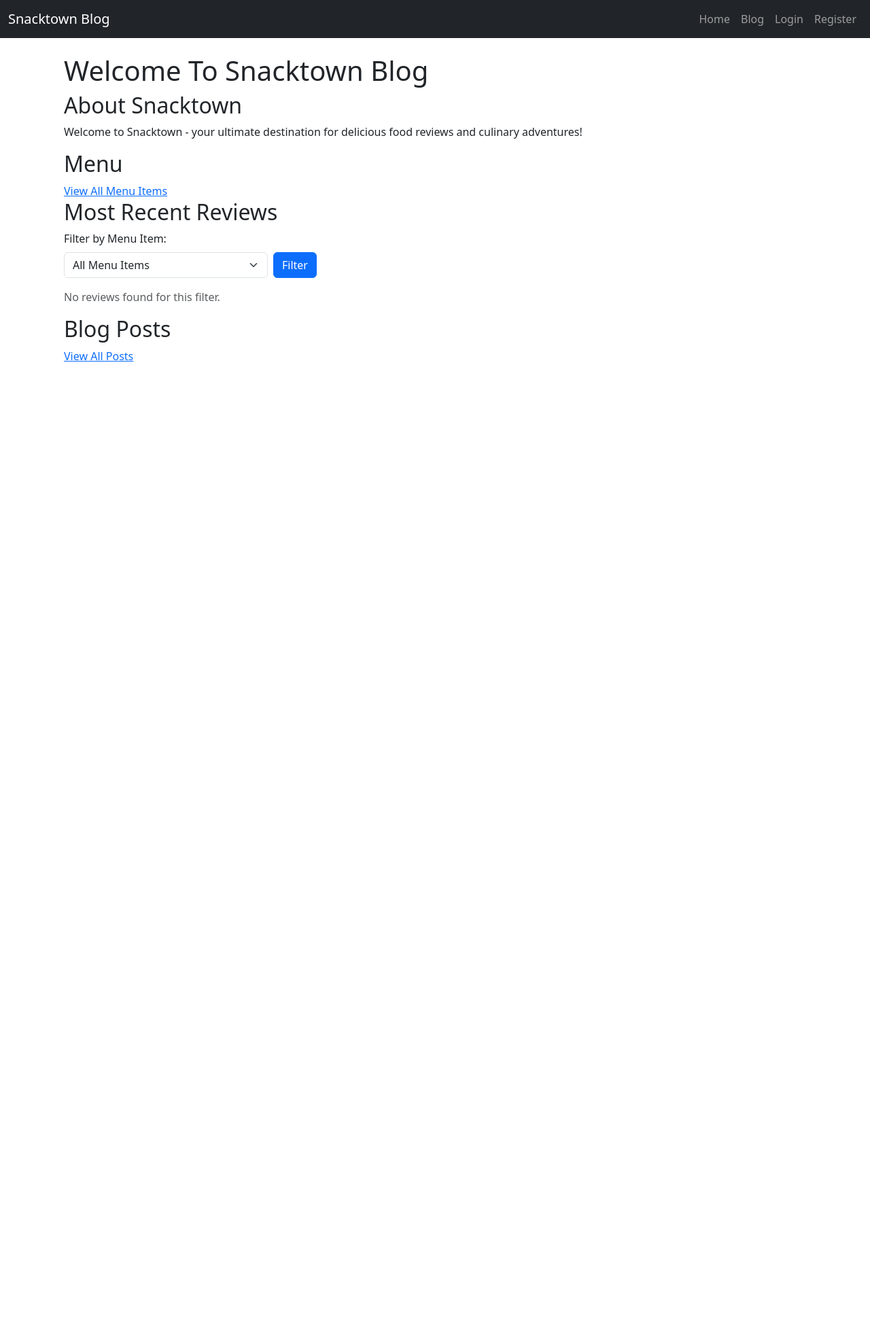
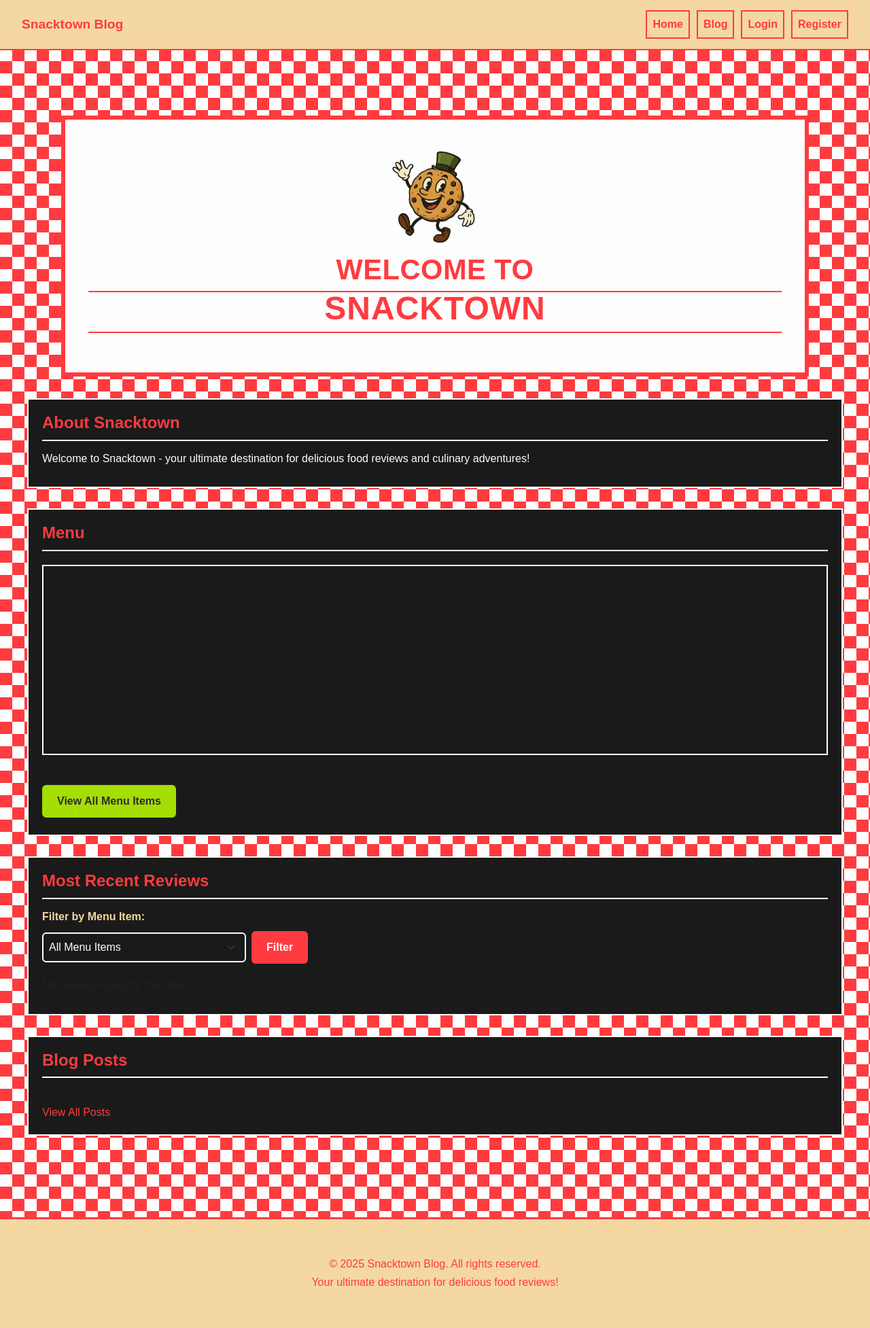
Before and after one commit to algardiner96-wq/snacktown-blog, a Django app: page / in a window 1280 px wide. Shown: the whole page at 68% size. Before the commit the page ends 532 px from the top, so only its background shows below. Run offline with Django 4.2, Linux system fonts and the light colour scheme; data that the repository does not hold is empty.

Commit message:
Add styling, favicon, background checks  and about banner with mascot

```diff
--- /dev/null
+++ b/blog/static/css/style.css
@@ -0,0 +1,595 @@
+/* Snacktown Color Palette */
+:root {
+    --primary: #FF3B3F;      /* Grease Red */
+    --secondary: #A4DE02;    /* Pickle Green */
+    --accent: #F5D7A1;       /* Mayo Accent */
+    --background: #2E2E2E;   /* Smoke */
+    --text: #FDFDFD;         /* Mayo White */
+    --dark-accent: #1a1a1a;  /* Darker smoke */
+}
+
+/* General Styles */
+* {
+    margin: 0;
+    padding: 0;
+    box-sizing: border-box;
+}
+
+body {
+    background-color: var(--text);
+    background-image:
+        linear-gradient(45deg,
+            var(--primary) 25%,
+            transparent 25%,
+            transparent 75%,
+            var(--primary) 75%,
+            var(--primary)),
+        linear-gradient(45deg,
+            var(--primary) 25%,
+            transparent 25%,
+            transparent 75%,
+            var(--primary) 75%,
+            var(--primary));
+    background-size: 36px 36px; /* full-page checkerboard */
+    background-position: 0 0, 18px 18px; /* offset to form alternating squares */
+    background-repeat: repeat, repeat;
+    color: var(--background);
+    font-family: Arial, sans-serif;
+    line-height: 1.4;
+}
+
+.container {
+    max-width: 100%;
+    padding: 20px;
+}
+
+/* Typography */
+h1 {
+    font-size: 2em;
+    font-weight: bold;
+    margin: 20px 0;
+    border-bottom: 2px solid var(--primary);
+    padding-bottom: 10px;
+    color: var(--primary);
+}
+
+h2 {
+    font-size: 1.5em;
+    font-weight: bold;
+    margin: 20px 0 15px 0;
+    border-bottom: 2px solid var(--primary);
+    padding-bottom: 10px;
+    color: var(--primary);
+}
+
+h3 {
+    font-size: 1.1em;
+    font-weight: bold;
+    margin: 10px 0;
+    color: var(--primary);
+}
+
+p {
+    margin-bottom: 10px;
+}
+
+a {
+    color: var(--primary);
+    text-decoration: none;
+}
+
+a:hover {
+    color: var(--secondary);
+    text-decoration: underline;
+}
+
+/* Navbar */
+.navbar {
+    border-bottom: 2px solid var(--primary) !important;
+    padding: 15px 20px;
+    background-color: var(--accent) !important;
+    display: flex;
+    justify-content: space-between;
+    align-items: center;
+    gap: 20px;
+}
+
+.navbar-brand {
+    font-weight: bold;
+    font-size: 1.2em;
+    color: var(--primary) !important;
+}
+
+.navbar-nav {
+    display: flex;
+    gap: 10px;
+    flex-wrap: wrap;
+}
+
+.nav-link {
+    border: 2px solid var(--primary) !important;
+    padding: 8px 15px;
+    color: var(--primary) !important;
+    text-decoration: none;
+    font-weight: bold;
+    display: inline-block;
+}
+
+.nav-link:hover {
+    background-color: var(--secondary) !important;
+    color: var(--background) !important;
+    border-color: var(--secondary) !important;
+}
+
+/* Sections */
+section {
+    margin: 30px 0;
+    padding: 20px;
+    border: 2px solid var(--text);
+    background-color: var(--dark-accent);
+}
+
+section h2 {
+    margin-top: 0;
+    border-color: var(--text);
+}
+
+/* Menu Items Grid */
+.menu-items {
+    display: flex;
+    justify-content: space-around;
+    align-items: center;
+    gap: 20px;
+    margin: 20px 0;
+    flex-wrap: wrap;
+}
+
+.menu-item {
+    border: 3px solid var(--text);
+    width: 120px;
+    height: 120px;
+    display: flex;
+    flex-direction: column;
+    align-items: center;
+    justify-content: center;
+    text-align: center;
+    background-color: var(--dark-accent);
+    padding: 10px;
+}
+
+.menu-item h3 {
+    margin: 0;
+    font-size: 0.9em;
+    color: var(--secondary);
+}
+
+.menu-item p {
+    font-size: 0.85em;
+    margin: 5px 0 0 0;
+    display: none;
+}
+
+.menu-item a {
+    display: none;
+}
+
+/* Carousel */
+.carousel-controls {
+    display: none;
+}
+
+.menu-carousel {
+    display: flex;
+    flex-direction: row;
+    overflow-x: auto;
+    overflow-y: hidden;
+    scroll-behavior: smooth;
+    margin: 20px 0;
+    min-height: 280px;
+    border: 2px solid var(--text);
+    background-color: var(--dark-accent);
+    padding: 20px;
+}
+
+.carousel-item {
+    flex: 0 0 180px;
+    margin-right: 20px;
+    display: block;
+}
+
+.carousel-item:last-child {
+    margin-right: 0;
+}
+
+.menu-item-card {
+    border: 3px solid var(--text);
+    width: 180px;
+    min-height: 250px;
+    background-color: var(--dark-accent);
+    cursor: pointer;
+    display: block;
+}
+
+.menu-item-image {
+    width: 180px;
+    height: 180px;
+    object-fit: cover;
+    border-bottom: 2px solid var(--text);
+    display: block;
+}
+
+.menu-item-image-placeholder {
+    width: 100%;
+    height: 180px;
+    display: flex;
+    align-items: center;
+    justify-content: center;
+    background-color: var(--text);
+    color: var(--background);
+    font-weight: bold;
+    border-bottom: 2px solid var(--text);
+    flex-shrink: 0;
+}
+
+.menu-item-name {
+    padding: 12px;
+    margin: 0;
+    font-size: 0.95em;
+    color: var(--primary);
+    border-bottom: 1px solid var(--text);
+    cursor: pointer;
+    text-align: center;
+    font-weight: bold;
+    background-color: var(--dark-accent);
+}
+
+.menu-item-name:hover {
+    background-color: var(--secondary);
+    color: var(--background);
+}
+
+/* Welcome banner */
+.welcome-banner {
+    display: grid;
+    grid-template-rows: auto auto auto;
+    align-items: center;
+    justify-items: center;
+    gap: 0.5rem;
+    margin: 2rem auto;
+    background: var(--text);
+    border: 6px solid var(--primary);
+    padding: 18px;
+    max-width: 1100px;
+}
+.checker {
+    width: 100%;
+    max-width: 900px;
+    height: 24px;
+    display: none; /* hide checker bars entirely */
+}
+.checker-top,
+.checker-bottom {
+    display: none;
+}
+.welcome-content {
+    text-align: center;
+    background: var(--text);
+    border: none; /* remove inner red box */
+    padding: 1.5rem 1rem;
+    width: 100%;
+}
+.welcome-content .mascot {
+    height: 150px;
+    width: auto;
+    display: inline-block;
+    margin-bottom: 8px;
+}
+.welcome-title {
+    margin: 0;
+    line-height: 1;
+    color: var(--primary);
+    font-size: 2.6rem;
+    letter-spacing: 0.5px;
+}
+.welcome-title.strong {
+    font-weight: 800;
+    font-size: 3rem;
+    letter-spacing: 1px;
+}
+
+/* About section text color per request */
+.about .about-text {
+    color: var(--text); /* mayo white text */
+}
+
+.menu-item-description {
+    padding: 10px;
+    background-color: var(--dark-accent);
+    color: var(--text);
+    flex-grow: 1;
+}
+
+.menu-item-description p {
+    font-size: 0.85em;
+    margin-bottom: 10px;
+}
+
+.menu-item-description .btn {
+    font-size: 0.85em;
+    padding: 6px 12px;
+}
+
+/* Reviews */
+.recent-reviews {
+    margin: 30px 0;
+}
+
+.review {
+    border: 2px solid var(--text);
+    padding: 15px;
+    margin: 15px 0;
+    background-color: var(--dark-accent);
+}
+
+.review p {
+    margin: 5px 0;
+    color: var(--text);
+}
+
+.review small {
+    color: var(--accent);
+}
+
+/* Blog Posts Grid */
+.posts-grid {
+    display: grid;
+    grid-template-columns: repeat(auto-fit, minmax(300px, 1fr));
+    gap: 20px;
+    margin: 20px 0;
+}
+
+.blog-post {
+    border: 3px solid var(--text);
+    padding: 15px;
+    background-color: var(--dark-accent);
+    min-height: 200px;
+    display: flex;
+    flex-direction: column;
+}
+
+.blog-post h3 {
+    margin-top: 0;
+    border-bottom: 1px solid var(--text);
+    padding-bottom: 10px;
+    color: var(--primary);
+}
+
+.blog-post p {
+    flex-grow: 1;
+    margin-bottom: 10px;
+    color: var(--text);
+}
+
+.blog-post a {
+    align-self: flex-start;
+    font-weight: bold;
+    color: var(--primary);
+}
+
+/* Buttons */
+.btn {
+    border: 2px solid var(--text);
+    padding: 10px 20px;
+    font-weight: bold;
+    cursor: pointer;
+    display: inline-block;
+    text-decoration: none;
+    margin: 5px 5px 5px 0;
+    font-size: 1em;
+}
+
+.btn-primary {
+    background-color: var(--primary);
+    color: white;
+    border-color: var(--primary);
+}
+
+.btn-primary:hover {
+    background-color: var(--accent);
+    border-color: var(--accent);
+    color: var(--background);
+}
+
+.btn-secondary {
+    background-color: var(--secondary);
+    color: var(--background);
+    border-color: var(--secondary);
+}
+
+.btn-secondary:hover {
+    background-color: var(--accent);
+    border-color: var(--accent);
+    color: var(--background);
+}
+
+.btn-danger {
+    background-color: var(--primary);
+    color: white;
+    border-color: var(--primary);
+}
+
+.btn-danger:hover {
+    background-color: var(--accent);
+    border-color: var(--accent);
+}
+
+/* Forms */
+.form-control,
+.form-select {
+    border: 2px solid var(--text);
+    padding: 8px;
+    font-family: Arial, sans-serif;
+    font-size: 1em;
+    background-color: var(--dark-accent);
+    color: var(--text);
+}
+
+.form-control:focus,
+.form-select:focus {
+    outline: none;
+    border-color: var(--primary);
+    box-shadow: 0 0 5px rgba(255, 59, 63, 0.5);
+}
+
+.form-label {
+    display: block;
+    font-weight: bold;
+    margin-bottom: 5px;
+    color: var(--accent);
+}
+
+.mb-3 {
+    margin-bottom: 20px;
+}
+
+.d-flex {
+    display: flex;
+    gap: 10px;
+    flex-wrap: wrap;
+    align-items: center;
+}
+
+.gap-2 {
+    gap: 10px;
+}
+
+/* Cards */
+.card {
+    border: 2px solid var(--text);
+    padding: 20px;
+    background-color: var(--dark-accent);
+    margin-bottom: 20px;
+}
+
+.card-img-top {
+    border: 2px solid var(--text);
+    margin-bottom: 10px;
+    width: 100%;
+}
+
+.card h5 {
+    font-size: 1.1em;
+    margin-bottom: 10px;
+    border-bottom: 1px solid var(--text);
+    padding-bottom: 5px;
+    color: var(--primary);
+}
+
+.card p {
+    color: var(--text);
+}
+
+/* Alerts/Messages */
+.alert {
+    border: 2px solid var(--text);
+    padding: 15px;
+    margin: 15px 0;
+    font-weight: bold;
+    background-color: var(--dark-accent);
+}
+
+.alert-info {
+    border-color: var(--secondary);
+    color: var(--accent);
+}
+
+.alert-success {
+    border-color: var(--secondary);
+    color: var(--accent);
+}
+
+.alert-danger {
+    border-color: var(--primary);
+    color: var(--accent);
+}
+
+.alert-warning {
+    border-color: var(--accent);
+    color: var(--accent);
+}
+
+/* Responsive */
+@media (max-width: 768px) {
+    .menu-items {
+        flex-direction: column;
+        align-items: center;
+    }
+
+    .posts-grid {
+        grid-template-columns: 1fr;
+    }
+
+    .navbar {
+        flex-direction: column;
+        gap: 10px;
+    }
+
+    .navbar-nav {
+        flex-direction: column;
+        width: 100%;
+    }
+
+    .nav-link {
+        width: 100%;
+        text-align: center;
+    }
+
+    h1 {
+        font-size: 1.5em;
+    }
+
+    h2 {
+        font-size: 1.2em;
+    }
+}
+
+/* Utility Classes */
+.mt-3 { margin-top: 15px; }
+.mt-4 { margin-top: 20px; }
+.mt-5 { margin-top: 30px; }
+.mb-3 { margin-bottom: 15px; }
+.mb-4 { margin-bottom: 20px; }
+.pb-3 { padding-bottom: 15px; }
+.pt-3 { padding-top: 15px; }
+.text-muted { color: var(--accent); }
+.img-fluid { max-width: 100%; height: auto; }
+
+/* Dropdown */
+.dropdown-menu {
+    border: 2px solid var(--text);
+    background-color: var(--dark-accent);
+}
+
+.dropdown-item {
+    color: var(--text);
+    padding: 10px 15px;
+}
+
+.dropdown-item:hover {
+    background-color: var(--primary);
+    color: var(--text);
+}
+
+/* Footer */
+footer {
+    background-color: var(--accent);
+    border-top: 3px solid var(--primary);
+    padding: 30px 20px;
+    text-align: center;
+    margin-top: 50px;
+    color: var(--primary);
+}
+
+footer p {
+    margin: 5px 0;
+}
--- a/blog/templates/blog/base.html
+++ b/blog/templates/blog/base.html
@@ -1,10 +1,14 @@
+{% load static %}
 <!DOCTYPE html>
 <html lang="en">
 <head>
     <meta charset="UTF-8">
     <meta name="viewport" content="width=device-width, initial-scale=1.0">
     <title>{% block title %}Snacktown Blog{% endblock %}</title>
+    <link rel="icon" type="image/png" sizes="32x32" href="{% static 'images/favicon.png' %}">
+    <link rel="shortcut icon" type="image/png" href="{% static 'images/favicon.png' %}">
     <link rel="stylesheet" href="https://cdn.jsdelivr.net/npm/bootstrap@5.3.2/dist/css/bootstrap.min.css">
+    <link rel="stylesheet" href="{% static 'css/style.css' %}">
 </head>
 <body>
     <nav class="navbar navbar-expand-lg navbar-dark bg-dark">
@@ -39,5 +43,12 @@
         {% block content %}
         {% endblock %}
     </div>
+
+    <footer>
+        <div class="container">
+            <p>&copy; 2025 Snacktown Blog. All rights reserved.</p>
+            <p>Your ultimate destination for delicious food reviews!</p>
+        </div>
+    </footer>
 </body>
 </html>
--- a/blog/templates/blog/home.html
+++ b/blog/templates/blog/home.html
@@ -1,28 +1,56 @@
 {% extends 'blog/base.html' %}
+{% load cloudinary %}
+{% load static %}
 
 {% block title %}Welcome to Snacktown Blog{% endblock %}
 
 {% block content %}
 <div class="container">
-    <h1>Welcome To Snacktown Blog</h1>
+    <section class="welcome-banner" aria-label="Welcome to Snacktown">
+        <div class="checker checker-top" aria-hidden="true"></div>
+        <div class="welcome-content">
+            <img src="{% static 'images/mascot.png' %}" alt="Snacktown Mascot" class="mascot" />
+            <h1 class="welcome-title">WELCOME TO</h1>
+            <h1 class="welcome-title strong">SNACKTOWN</h1>
+        </div>
+        <div class="checker checker-bottom" aria-hidden="true"></div>
+    </section>
 
     <section class="about">
         <h2>About Snacktown</h2>
-        <p>Welcome to Snacktown - your ultimate destination for delicious food reviews and culinary adventures!</p>
+        <p class="about-text">Welcome to Snacktown - your ultimate destination for delicious food reviews and culinary adventures!</p>
     </section>
 
     <section class="menu">
         <h2>Menu</h2>
-        <div class="menu-items">
+
+        <!-- Carousel Controls -->
+        <div class="carousel-controls">
+            <button class="carousel-btn carousel-prev" onclick="scrollCarousel(-1)">← Previous</button>
+            <button class="carousel-btn carousel-next" onclick="scrollCarousel(1)">Next →</button>
+        </div>
+
+        <!-- Carousel -->
+        <div class="menu-carousel" id="menuCarousel">
             {% for item in menu_items %}
-            <div class="menu-item">
-                <h3>{{ item.name }}</h3>
-                <p>{{ item.description }}</p>
-                <a href="{% url 'blog:menu_item_reviews' item.pk %}">View Reviews</a>
+            <div class="carousel-item">
+                <div class="menu-item-card">
+                    {% if item.image %}
+                        <img src="{{ item.image.url }}" alt="{{ item.name }}" class="menu-item-image">
+                    {% else %}
+                        <div class="menu-item-image-placeholder">No Image</div>
+                    {% endif %}
+                    <h3 class="menu-item-name" onclick="toggleDescription(this)">{{ item.name }}</h3>
+                    <div class="menu-item-description" style="display: none;">
+                        <p>{{ item.description }}</p>
+                        <a href="{% url 'blog:menu_item_reviews' item.pk %}" class="btn btn-primary">View Reviews</a>
+                    </div>
+                </div>
             </div>
             {% endfor %}
         </div>
-        <a href="{% url 'blog:menu_list' %}">View All Menu Items</a>
+
+        <a href="{% url 'blog:menu_list' %}" class="btn btn-secondary mt-4">View All Menu Items</a>
     </section>
 
     <section class="recent-reviews">
@@ -50,7 +78,7 @@
             {% for review in recent_reviews %}
             <div class="review alert alert-info">
                 <p><strong>{{ review.menu_item.name }}</strong> - {{ review.rating }}/5 stars</p>
-                <p>{{ review.comment|truncatewords:20 }}</p>
+                <p>{{ review.comment }}</p>
                 <small>by {{ review.user.username }} on {{ review.created_at|date:"M d, Y" }}</small>
             </div>
             {% endfor %}
@@ -73,4 +101,34 @@
         <a href="{% url 'blog:blog_list' %}">View All Posts</a>
     </section>
 </div>
+
+<script>
+function scrollCarousel(direction) {
+    const carousel = document.getElementById('menuCarousel');
+    const itemWidth = 200; // 150px image + padding
+    carousel.scrollBy({
+        left: direction * itemWidth,
+        behavior: 'smooth'
+    });
+}
+
+function toggleDescription(element) {
+    const description = element.nextElementSibling;
+    const allDescriptions = document.querySelectorAll('.menu-item-description');
+
+    // Close other descriptions
+    allDescriptions.forEach(desc => {
+        if (desc !== description) {
+            desc.style.display = 'none';
+        }
+    });
+
+    // Toggle current description
+    if (description.style.display === 'none') {
+        description.style.display = 'block';
+    } else {
+        description.style.display = 'none';
+    }
+}
+</script>
 {% endblock %}
--- a/blog/views.py
+++ b/blog/views.py
@@ -55,7 +55,7 @@ def user_logout(request):
 def home(request):
     """Homepage with recent blog posts and menu items"""
     recent_posts = BlogPost.objects.order_by('-created_at')[:2]
-    menu_items = MenuItem.objects.all()[:3]
+    menu_items = MenuItem.objects.all()  # All menu items for carousel
 
     # Filter reviews by menu item if specified
     menu_filter = request.GET.get('menu_item', '')
```
Also changed, not shown: blog/templates/blog/menu_list.html (added, +35 -0 lines), blog/static/images/favicon.png (added), blog/static/images/mascot.png (added).
